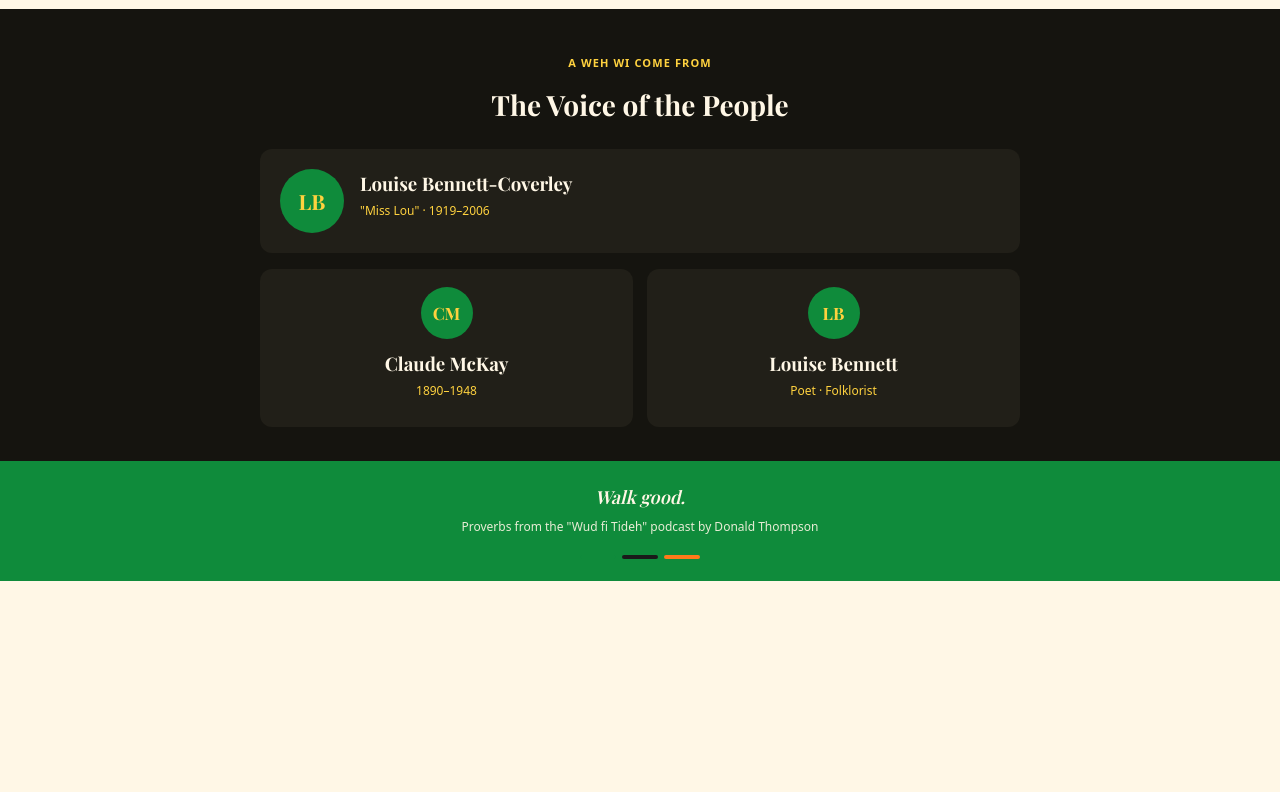
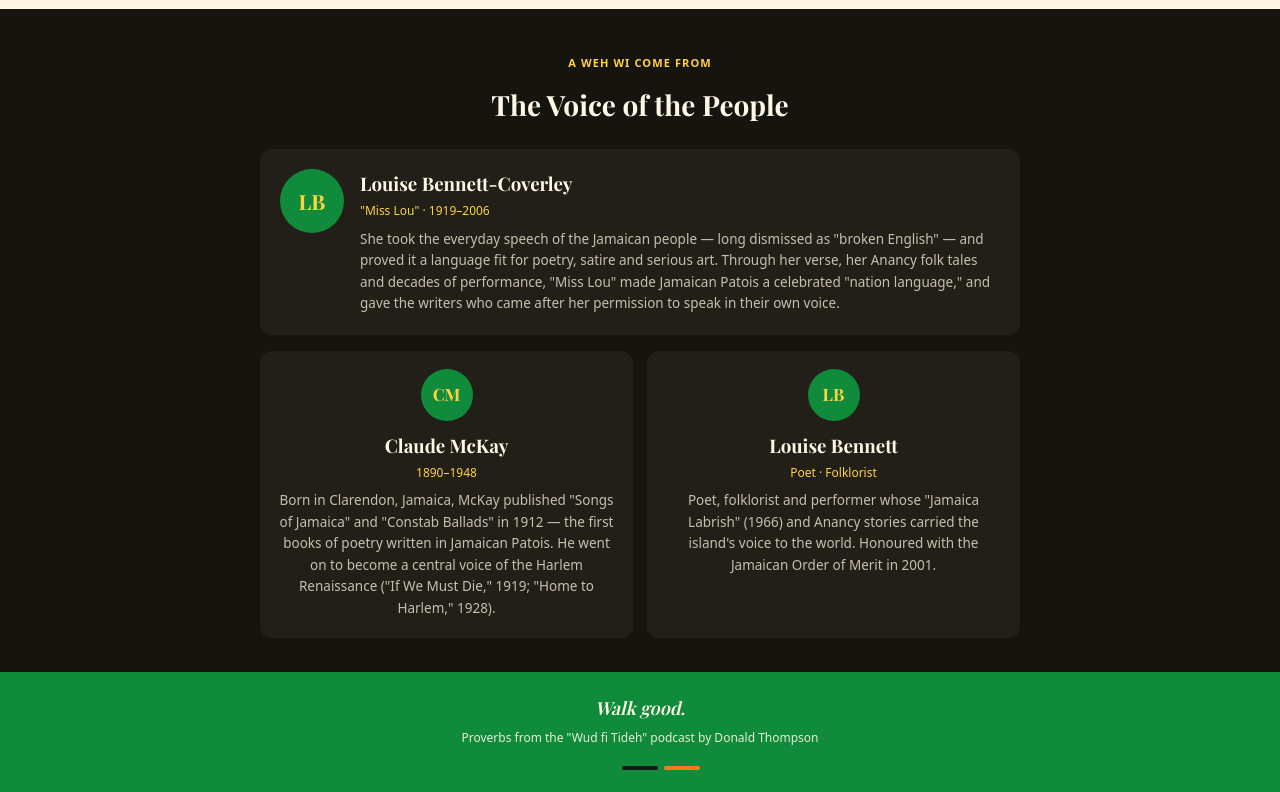
Before and after one commit to lukemc125/Would-Fi-Tideh, a website: page index.html in a window 1280 px wide. Shown: the part 2013-2805 px from the top of the page. Before the commit the page ends 2594 px from the top, so only its background shows below. Drawn offline with nearby package versions, Linux system fonts and the light colour scheme.

Commit message:
feat: verified Legends memorial content (Miss Lou, Claude McKay)

```diff
--- a/index.html
+++ b/index.html
@@ -101,7 +101,7 @@
           <div>
             <h3>Louise Bennett-Coverley</h3>
             <p class="legend-dates">"Miss Lou" · 1919–2006</p>
-            <p class="legend-text"></p>
+            <p class="legend-text">She took the everyday speech of the Jamaican people — long dismissed as "broken English" — and proved it a language fit for poetry, satire and serious art. Through her verse, her Anancy folk tales and decades of performance, "Miss Lou" made Jamaican Patois a celebrated "nation language," and gave the writers who came after her permission to speak in their own voice.</p>
           </div>
         </article>
         <div class="legend-cards">
@@ -109,13 +109,13 @@
             <span class="portrait" aria-hidden="true">CM</span>
             <h3>Claude McKay</h3>
             <p class="legend-dates">1890–1948</p>
-            <p class="legend-text"></p>
+            <p class="legend-text">Born in Clarendon, Jamaica, McKay published "Songs of Jamaica" and "Constab Ballads" in 1912 — the first books of poetry written in Jamaican Patois. He went on to become a central voice of the Harlem Renaissance ("If We Must Die," 1919; "Home to Harlem," 1928).</p>
           </article>
           <article class="legend-card">
             <span class="portrait" aria-hidden="true">LB</span>
             <h3>Louise Bennett</h3>
             <p class="legend-dates">Poet · Folklorist</p>
-            <p class="legend-text"></p>
+            <p class="legend-text">Poet, folklorist and performer whose "Jamaica Labrish" (1966) and Anancy stories carried the island's voice to the world. Honoured with the Jamaican Order of Merit in 2001.</p>
           </article>
         </div>
       </div>
```
